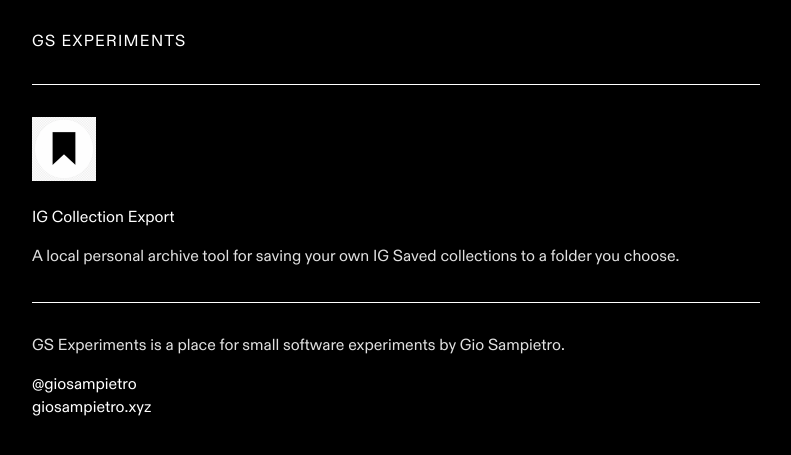
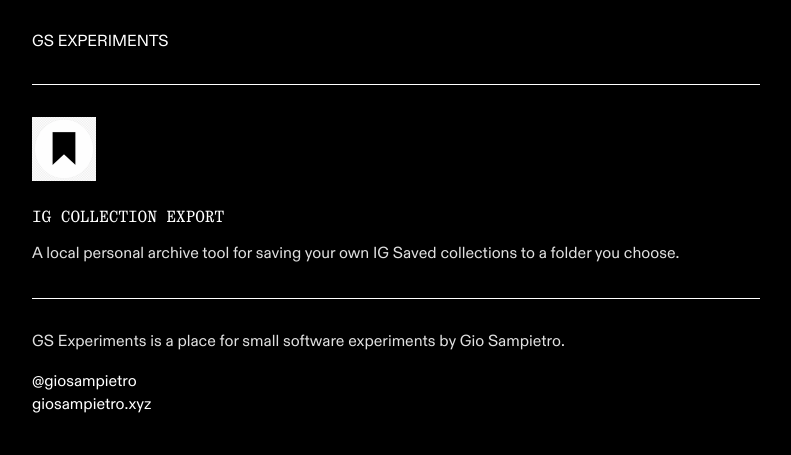
Before and after one commit to giosampietro/giosampietro-experiments, a Jekyll site: the page built from index.md, in a window 1280 px wide. Shown: the top 455 px of the page, without its empty margins (244-1035 px from the left). Built offline with Jekyll 4.4.1, drawn with Linux system fonts in a browser that asks for light colours.

Commit message:
Use Quadrant Mono for content titles

```diff
--- a/assets/styles.css
+++ b/assets/styles.css
@@ -6,9 +6,18 @@
   font-display: swap;
 }
 
+@font-face {
+  font-family: "Quadrant Mono";
+  src: url("fonts/quadrant-text-mono-regular.woff2") format("woff2");
+  font-style: normal;
+  font-weight: 400;
+  font-display: swap;
+}
+
 :root {
   color-scheme: dark;
   --panel-font-family: "Giosampietro Diatype", ui-sans-serif, system-ui, -apple-system, BlinkMacSystemFont, "Segoe UI", sans-serif;
+  --content-title-font-family: "Quadrant Mono", ui-monospace, SFMono-Regular, Menlo, Monaco, Consolas, "Liberation Mono", "Courier New", monospace;
   --surface: #000000;
   --text-primary: #ffffff;
   --text-secondary: rgba(255, 255, 255, 0.88);
@@ -84,19 +93,29 @@ h3 {
   color: var(--text-primary);
   font-size: 16px;
   font-weight: 400;
-  letter-spacing: 0.08em;
+  letter-spacing: 0;
   line-height: 1.25;
   text-transform: uppercase;
 }
 
 h1 {
+  font-family: var(--panel-font-family);
   margin-bottom: 24px;
 }
 
 h2,
 h3 {
+  font-family: var(--content-title-font-family);
   margin-top: 32px;
   margin-bottom: 12px;
+}
+
+.content-title {
+  color: var(--text-primary);
+  font-family: var(--content-title-font-family);
+  font-size: 16px;
+  line-height: 1.25;
+  text-transform: uppercase;
 }
 
 p,
--- a/index.md
+++ b/index.md
@@ -11,7 +11,7 @@ title: GS Experiments
   <a class="icon-link" href="ig-collection-export/">
     <img class="product-icon" src="assets/icons/ig-collection-export-128.png" alt="IG Collection Export icon" width="64" height="64">
   </a>
-  <p><a href="ig-collection-export/">IG Collection Export</a></p>
+  <p class="content-title"><a href="ig-collection-export/">IG COLLECTION EXPORT</a></p>
   <p>
   A local personal archive tool for saving your own IG Saved collections to a folder you choose.
   </p>
```
Also changed, not shown: assets/fonts/quadrant-text-mono-regular.woff2 (added).
